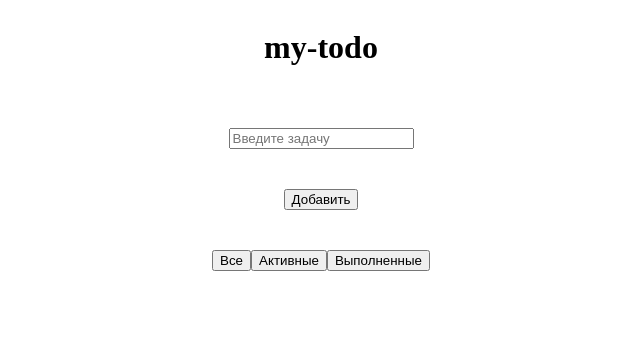
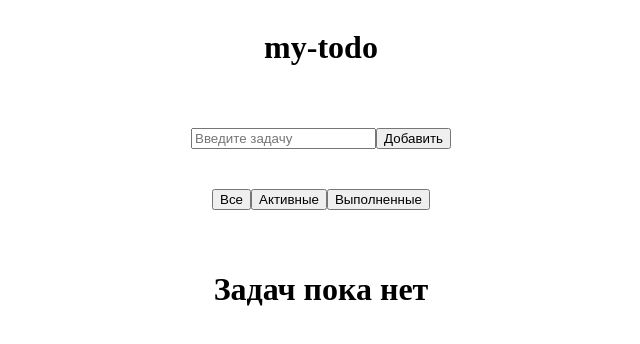
Before and after one commit to springdale95/my-todo, a React (Vite) app: page / in a window 1280 px wide. Shown: the top 344 px of the page, without its empty margins (319-959 px from the left). Built offline with nearby package versions, Linux system fonts and the light colour scheme.

Commit message:
input done work with filter

```diff
--- a/src/App.tsx
+++ b/src/App.tsx
@@ -1,27 +1,45 @@
 import { useState } from "react";
+import Header from "./components/Header/Header.tsx";
+import TaskInputForm from "./components/TaskInputForm/TaskInputForm.tsx";
+import Filter from "./components/Filter/Filter.tsx";
+import EmptyList from "./components/EmptyList/EmptyList.tsx";
+import TaskList from "./components/TaskList/TaskList.tsx";
+import {ITask} from "./types/types.ts";
 import './App.css'
-import Header from "./components/Header/Header.tsx";
-import TaskInput from "./components/TaskInput/TaskInput.tsx";
-import TaskList from "./components/TaskList/TaskList.tsx";
-import Filter from "./components/Filter/Filter.tsx";
-import {ITask} from "./types/types.ts";
 
 function App() {
 
     const [tasks, setTasks] = useState<ITask[] | []>([]);
+    const [filter, setFilter] = useState<string>("all");
+    console.log(filter)
 
   return (
     <>
         <div className="app">
+
             <Header
-                title={"my-todo"} />
-            <TaskInput
+                title={"my-todo"}
+            />
+
+            <TaskInputForm
                 tasks={tasks}
-                setTasks={setTasks} />
-            <Filter />
-            <TaskList
-                tasks={tasks}
-                setTasks={setTasks} />
+                setTasks={setTasks}
+            />
+
+            <Filter
+            filter={filter}
+            setFilter={setFilter}
+            />
+
+            {(tasks.length === 0) ? <EmptyList /> :
+                <TaskList
+                    tasks={tasks}
+                    setTasks={setTasks}
+                    filter={filter}
+                    setFilter={setFilter}
+                />
+
+            }
         </div>
     </>
   )
--- /dev/null
+++ b/src/components/EmptyList/EmptyList.tsx
@@ -0,0 +1,11 @@
+const EmptyList = () => {
+    return (
+        <div>
+            <h1>
+                Задач пока нет
+            </h1>
+        </div>
+    );
+};
+
+export default EmptyList;
--- a/src/components/Filter/Filter.tsx
+++ b/src/components/Filter/Filter.tsx
@@ -1,15 +1,20 @@
-const Filter = () => {
+import FilterButtonAll from "../FilterButtonAll/FilterButtonAll.tsx";
+import FilterButtonActive from "../FilterButtonActive/FilterButtonActive.tsx";
+import FilterButtonDone from "../FilterButtonDone/FilterButtonDone.tsx";
+
+const Filter = ({filter, setFilter}) => {
+
     return (
         <div>
-            <button>
-                Все
-            </button>
-            <button>
-                Активные
-            </button>
-            <button>
-                Выполненные
-            </button>
+            <FilterButtonAll
+                setFilter={setFilter}
+            />
+            <FilterButtonActive
+                setFilter={setFilter}
+            />
+            <FilterButtonDone
+                setFilter={setFilter}
+            />
         </div>
     );
 };
--- /dev/null
+++ b/src/components/FilterButtonActive/FilterButtonActive.tsx
@@ -0,0 +1,11 @@
+const FilterButtonActive = ({setFilter}) => {
+    return (
+        <button
+            onClick={() => {setFilter("active")}}
+        >
+            Активные
+        </button>
+    );
+};
+
+export default FilterButtonActive;
--- /dev/null
+++ b/src/components/FilterButtonAll/FilterButtonAll.tsx
@@ -0,0 +1,11 @@
+const FilterButtonAll = ({setFilter}) => {
+    return (
+        <button
+            onClick={() => {setFilter("all")}}
+        >
+            Все
+        </button>
+    );
+};
+
+export default FilterButtonAll;
--- /dev/null
+++ b/src/components/FilterButtonDone/FilterButtonDone.tsx
@@ -0,0 +1,11 @@
+const FilterButtonDone = ({setFilter}) => {
+    return (
+        <button
+            onClick={() => {setFilter("done")}}
+        >
+            Выполненные
+        </button>
+    );
+};
+
+export default FilterButtonDone;
--- /dev/null
+++ b/src/components/TaskAddButton/TaskAddButton.tsx
@@ -0,0 +1,17 @@
+interface TaskAddButton {
+    addTask: () => void;
+}
+
+const TaskAddButton = ({ addTask }:TaskAddButton) => {
+
+    return (
+        <button
+            type="submit"
+            onClick={addTask}
+        >
+            Добавить
+        </button>
+    );
+};
+
+export default TaskAddButton;
--- a/src/components/TaskInput/TaskInput.tsx
+++ b/src/components/TaskInput/TaskInput.tsx
@@ -1,46 +1,15 @@
 import './TaskInput.css'
-import React, { useState } from "react";
-import { v4 } from "uuid";
-import {ITask} from "../../types/types.ts";
+import React from "react";
 
-interface IHandleChange {
-    target: {
-        value: string;
-    };
+interface ITasksInput {
+    inputValue: string;
+    handleChange: (event: React.ChangeEvent<HTMLInputElement>) => void;
+    handleKeyPress: (event: React.KeyboardEvent<HTMLInputElement>) => void;
 }
 
-interface ITasksInput {
-    tasks: ITask[] | [];
-    setTasks: (task: ITask[]) => void;
-}
-
-const TaskInput = ({ tasks, setTasks }:ITasksInput ) => {
-
-    const [inputValue, setInputValue] = useState<string>('');
-
-    const addTask = () => {
-        if (inputValue.trim() === "") {
-            alert("Введите Вашу задачу")
-        }
-
-        else {
-            setTasks([...tasks, { id: v4(), text: inputValue, status: false }]);
-            setInputValue("");
-        }
-    }
-
-    const handleChange = (event: IHandleChange) => {
-        setInputValue(event.target.value);
-    }
-
-    const handleKeyPress = (event: React.KeyboardEvent<HTMLInputElement>) => {
-        if (event.key === 'Enter') {
-            addTask();
-        }
-    }
+const TaskInput = ({ inputValue, handleChange, handleKeyPress }:ITasksInput ) => {
 
     return (
-        <>
             <input
                 type="text"
                 placeholder="Введите задачу"
@@ -48,13 +17,6 @@ const TaskInput = ({ tasks, setTasks }:ITasksInput ) => {
                 onChange={handleChange}
                 onKeyDown={handleKeyPress}
             />
-            <button
-                type="submit"
-                onClick={addTask}
-            >
-                Добавить
-            </button>
-        </>
     );
 };
 
--- /dev/null
+++ b/src/components/TaskInputForm/TaskInputForm.tsx
@@ -0,0 +1,61 @@
+import React, {useState} from "react";
+import TaskInput from "../TaskInput/TaskInput.tsx";
+import TaskAddButton from "../TaskAddButton/TaskAddButton.tsx";
+import {v4} from "uuid";
+import {ITask} from "../../types/types.ts";
+import "./TaskInputForm.css"
+
+interface ITaskInputForm {
+    tasks: ITask[];
+    setTasks: (task: ITask[]) => void;
+}
+
+const TaskInputForm = ({ tasks, setTasks }:ITaskInputForm ) => {
+
+    const [inputValue, setInputValue] = useState<string>('');
+
+    const addTask = () => {
+        if (inputValue.trim() === "") {
+            alert("Введите Вашу задачу")
+        } else if (tasks.find((el) => el.text === inputValue)) {
+            alert("Задача уже введена");
+            setInputValue("");
+        } else {
+            setTasks([...tasks, {id: v4(), text: inputValue.trim(), status: false}]);
+            setInputValue("");
+        }
+
+    }
+
+    const handleChange = (event: React.ChangeEvent<HTMLInputElement>) => {
+        setInputValue(event.target.value);
+    }
+
+    const handleKeyPress = (event: React.KeyboardEvent<HTMLInputElement>) => {
+        if (event.key === 'Enter') {
+            event.preventDefault();
+            addTask();
+        }
+    }
+
+    const handleSubmit = (event: React.FormEvent<HTMLFormElement>) => {
+        event.preventDefault();
+    }
+
+    return (
+        <form
+            onSubmit={handleSubmit}
+        >
+            <TaskInput
+                inputValue={inputValue}
+                handleChange={handleChange}
+                handleKeyPress={handleKeyPress}
+            />
+            <TaskAddButton
+                addTask={addTask}
+            />
+        </form>
+    );
+};
+
+export default TaskInputForm;
--- a/src/components/TaskItemStatusButton/TaskItemStatusButton.tsx
+++ b/src/components/TaskItemStatusButton/TaskItemStatusButton.tsx
@@ -9,13 +9,14 @@ const TaskItemStatusButton = ({ task, setStatus }:ITaskItemStatusButton) => {
 
     const changeStatus = () => {
         setStatus(task.status = !task.status);
+        console.log(task)
     }
 
     return (
         <button
             onClick={changeStatus}
         >
-            Выполнено!
+            {(task.status) ? "Отменить выполнение" : "Выполнено"}
         </button>
     );
 };
--- a/src/components/TaskList/TaskList.tsx
+++ b/src/components/TaskList/TaskList.tsx
@@ -6,7 +6,7 @@ interface ITaskList{
     setTasks: (tasks: ITask[]) => void;
 }
 
-const TaskList = ({ tasks, setTasks }:ITaskList) => {
+const TaskList = ({ tasks, setTasks, filter, setFilter }:ITaskList) => {
 
     return (
         <ul>
```
Also changed, not shown: src/components/TaskInputForm/TaskInputForm.css (added).
